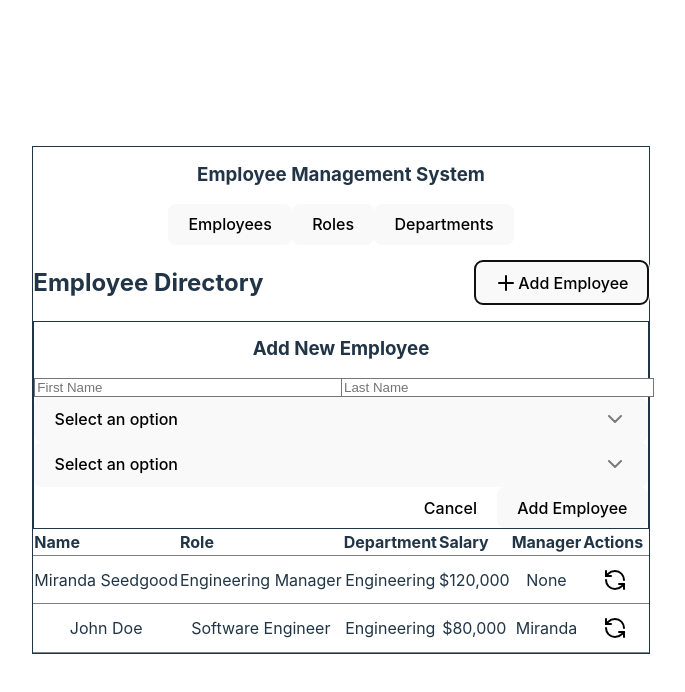
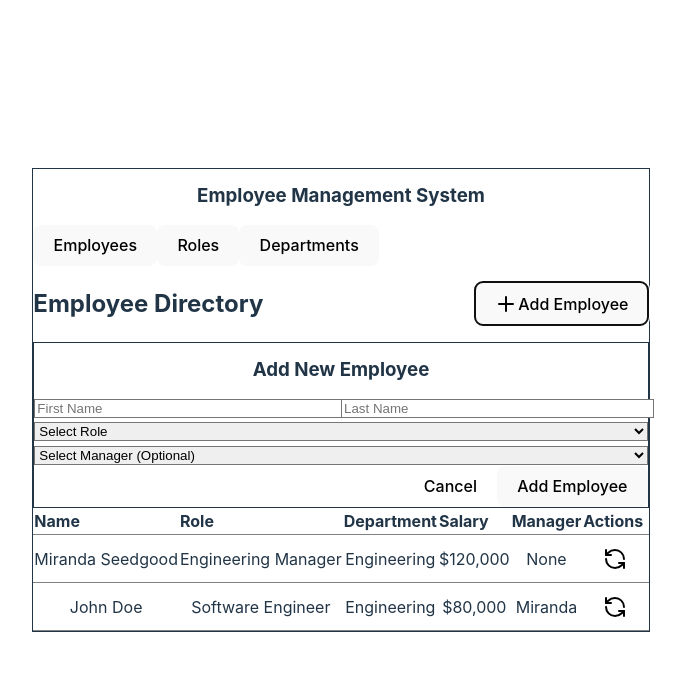
Before and after one commit to digitalscribe53/Employee-Tracker-React, a React (Vite) app in the folder client/: page / in a window 1280 px wide. Both pictures are taken after a click on the button "Add Employee". Shown: the top 692 px of the page, without its empty margins (299-984 px from the left). Built offline with nearby package versions, Linux system fonts and the light colour scheme.

Commit message:
Added form functionality for Employees, Roles and Departments

```diff
--- a/client/src/components/EmployeeTracker.jsx
+++ b/client/src/components/EmployeeTracker.jsx
@@ -35,97 +35,171 @@ const EmployeeTracker = () => {
     ]);
   }, []);
 
-  const AddEmployeeForm = () => (
+  const AddEmployeeForm = () => {
+    const handleSubmit = (e) => {
+      e.preventDefault();
+      const roleId = e.target.role.value;
+      const managerId = e.target.manager.value;
+      const selectedRole = roles.find(r => r.id === parseInt(roleId));
+      const selectedManager = employees.find(e => e.id === parseInt(managerId));
+
+      const newEmployee = {
+        id: employees.length + 1,
+        first_name: e.target.firstName.value,
+        last_name: e.target.lastName.value,
+        title: selectedRole?.title || 'New Role',
+        department: selectedRole?.department || 'New Department',
+        salary: selectedRole?.salary || 0,
+        manager: selectedManager ? selectedManager.first_name : null
+      };
+
+      setEmployees(prev => [...prev, newEmployee]);
+      setShowEmployeeForm(false);
+    };
+
+    return (
       <Card className="mt-4">
         <CardHeader>
           <CardTitle>Add New Employee</CardTitle>
         </CardHeader>
         <CardContent>
-        <form className="space-y-4">
+          <form onSubmit={handleSubmit} className="space-y-4">
             <div className="grid grid-cols-2 gap-4">
-            <Input placeholder="First Name" />
-            <Input placeholder="Last Name" />
+              <Input
+                name="firstName"
+                placeholder="First Name"
+                required
+              />
+              <Input
+                name="lastName"
+                placeholder="Last Name"
+                required
+              />
             </div>
-          <Select>
-            <SelectTrigger>
-              <SelectValue placeholder="Select Role" />
-            </SelectTrigger>
-            <SelectContent>
+            <select
+              name="role"
+              className="w-full p-2 border rounded"
+              required
+            >
+              <option value="">Select Role</option>
               {roles.map(role => (
-                <SelectItem key={role.id} value={role.id.toString()}>
+                <option key={role.id} value={role.id}>
                   {role.title}
-                </SelectItem>
+                </option>
               ))}
-            </SelectContent>
-          </Select>
-          <Select>
-            <SelectTrigger>
-              <SelectValue placeholder="Select Manager" />
-            </SelectTrigger>
-            <SelectContent>
-              <SelectItem value="none">None</SelectItem>
+            </select>
+            <select
+  name="manager"
+  className="w-full p-2 border rounded mt-4"
+>
+  <option value="">Select Manager (Optional)</option>
   {employees.map(emp => (
-                <SelectItem key={emp.id} value={emp.id.toString()}>
+    <option key={emp.id} value={emp.id}>
       {`${emp.first_name} ${emp.last_name}`}
-                </SelectItem>
+    </option>
   ))}
-            </SelectContent>
-          </Select>
+</select>
             <div className="flex justify-end space-x-2">
-            <Button variant="outline" onClick={() => setShowEmployeeForm(false)}>Cancel</Button>
-            <Button>Add Employee</Button>
+              <Button type="button" variant="outline" onClick={() => setShowEmployeeForm(false)}>Cancel</Button>
+              <Button type="submit">Add Employee</Button>
             </div>
           </form>
         </CardContent>
       </Card>
     );
+  };
 
-  const AddRoleForm = () => (
+  const AddRoleForm = () => {
+    const handleSubmit = (e) => {
+      e.preventDefault();
+      const departmentId = e.target.department.value;
+      const selectedDepartment = departments.find(d => d.id === parseInt(departmentId));
+
+      const newRole = {
+        id: roles.length + 1,
+        title: e.target.title.value,
+        salary: parseFloat(e.target.salary.value),
+        department: selectedDepartment?.name || 'New Department'
+      };
+
+      setRoles(prev => [...prev, newRole]);
+      setShowRoleForm(false);
+    };
+
+    return (
       <Card className="mt-4">
         <CardHeader>
           <CardTitle>Add New Role</CardTitle>
         </CardHeader>
         <CardContent>
-        <form className="space-y-4">
-          <Input placeholder="Role Title" />
-          <Input placeholder="Salary" type="number" />
-          <Select>
-            <SelectTrigger>
-              <SelectValue placeholder="Select Department" />
-            </SelectTrigger>
-            <SelectContent>
+          <form onSubmit={handleSubmit} className="space-y-4">
+            <Input
+              name="title"
+              placeholder="Role Title"
+              required
+            />
+            <Input
+              name="salary"
+              type="number"
+              placeholder="Salary"
+              required
+            />
+            <select
+              name="department"
+              className="w-full p-2 border rounded"
+              required
+            >
+              <option value="">Select Department</option>
               {departments.map(dept => (
-                <SelectItem key={dept.id} value={dept.id.toString()}>
+                <option key={dept.id} value={dept.id}>
                   {dept.name}
-                </SelectItem>
+                </option>
               ))}
-            </SelectContent>
-          </Select>
+            </select>
             <div className="flex justify-end space-x-2">
-            <Button variant="outline" onClick={() => setShowRoleForm(false)}>Cancel</Button>
-            <Button>Add Role</Button>
+              <Button type="button" variant="outline" onClick={() => setShowRoleForm(false)}>Cancel</Button>
+              <Button type="submit">Add Role</Button>
+
+            </div>
+
+          </form>
+        </CardContent>
+      </Card>
+    );
+  };
+
+  const AddDepartmentForm = () => {
+    const handleSubmit = (e) => {
+      e.preventDefault();
+      const newDepartment = {
+        id: departments.length + 1,
+        name: e.target.name.value
+      };
+      setDepartments(prev => [...prev, newDepartment]);
+      setShowDepartmentForm(false);
+    };
+
+    return (
+      <Card className="mt-4">
+        <CardHeader>
+          <CardTitle>Add New Department</CardTitle>
+        </CardHeader>
+        <CardContent>
+          <form onSubmit={handleSubmit} className="space-y-4">
+            <Input
+              name="name"
+              placeholder="Department Name"
+              required
+            />
+            <div className="flex justify-end space-x-2">
+              <Button type="button" variant="outline" onClick={() => setShowDepartmentForm(false)}>Cancel</Button>
+              <Button type="submit">Add Department</Button>
             </div>
           </form>
         </CardContent>
       </Card>
     );
-
-  const AddDepartmentForm = () => (
-    <Card className="mt-4">
-      <CardHeader>
-        <CardTitle>Add New Department</CardTitle>
-      </CardHeader>
-      <CardContent>
-        <form className="space-y-4">
-          <Input placeholder="Department Name" />
-          <div className="flex justify-end space-x-2">
-            <Button variant="outline" onClick={() => setShowDepartmentForm(false)}>Cancel</Button>
-            <Button>Add Department</Button>
-          </div>
-        </form>
-      </CardContent>
-    </Card>
-  );
+  };
 
   const EmployeeTable = () => (
     <div className="overflow-x-auto">
@@ -167,14 +241,30 @@ const EmployeeTracker = () => {
           <CardTitle>Employee Management System</CardTitle>
         </CardHeader>
         <CardContent>
-          <Tabs value={activeTab} onValueChange={value => setActiveTab(value)}>
-            <TabsList className="grid w-full grid-cols-3">
-              <TabsTrigger value="employees">Employees</TabsTrigger>
-              <TabsTrigger value="roles">Roles</TabsTrigger>
-              <TabsTrigger value="departments">Departments</TabsTrigger>
-            </TabsList>
+        <div>
+  <div className="flex space-x-4 mb-4">
+    <button
+      className={`px-4 py-2 rounded ${activeTab === 'employees' ? 'bg-blue-500 text-white' : 'bg-gray-200'}`}
+      onClick={() => setActiveTab('employees')}
+    >
+      Employees
+    </button>
+    <button
+      className={`px-4 py-2 rounded ${activeTab === 'roles' ? 'bg-blue-500 text-white' : 'bg-gray-200'}`}
+      onClick={() => setActiveTab('roles')}
+    >
+      Roles
+    </button>
+    <button
+      className={`px-4 py-2 rounded ${activeTab === 'departments' ? 'bg-blue-500 text-white' : 'bg-gray-200'}`}
+      onClick={() => setActiveTab('departments')}
+    >
+      Departments
+    </button>
+  </div>
 
-            <TabsContent value="employees" className="space-y-4">
+  {activeTab === 'employees' && (
+  <div>
     <div className="flex justify-between items-center">
       <h2 className="text-xl font-semibold">Employee Directory</h2>
       <Button onClick={() => setShowEmployeeForm(!showEmployeeForm)}>
@@ -183,16 +273,13 @@ const EmployeeTracker = () => {
       </Button>
     </div>
     {showEmployeeForm && <AddEmployeeForm />}
-              {message && (
-                <Alert>
-                  <AlertDescription>{message}</AlertDescription>
-                </Alert>
+    <EmployeeTable />
+  </div>
 )}
-              <EmployeeTable />
-            </TabsContent>
 
-            <TabsContent value="roles" className="space-y-4">
-              <div className="flex justify-between items-center">
+{activeTab === 'roles' && (
+  <div className="overflow-x-auto">
+    <div className="flex justify-between items-center mb-4">
       <h2 className="text-xl font-semibold">Roles Directory</h2>
       <Button onClick={() => setShowRoleForm(!showRoleForm)}>
         <Plus className="h-4 w-4 mr-2" />
@@ -200,7 +287,6 @@ const EmployeeTracker = () => {
       </Button>
     </div>
     {showRoleForm && <AddRoleForm />}
-              <div className="overflow-x-auto">
     <table className="w-full border-collapse bg-white">
       <thead>
         <tr className="border-b">
@@ -220,10 +306,11 @@ const EmployeeTracker = () => {
       </tbody>
     </table>
   </div>
-            </TabsContent>
+)}
 
-            <TabsContent value="departments" className="space-y-4">
-              <div className="flex justify-between items-center">
+{activeTab === 'departments' && (
+  <div className="overflow-x-auto">
+    <div className="flex justify-between items-center mb-4">
       <h2 className="text-xl font-semibold">Departments Directory</h2>
       <Button onClick={() => setShowDepartmentForm(!showDepartmentForm)}>
         <Plus className="h-4 w-4 mr-2" />
@@ -231,7 +318,6 @@ const EmployeeTracker = () => {
       </Button>
     </div>
     {showDepartmentForm && <AddDepartmentForm />}
-              <div className="overflow-x-auto">
     <table className="w-full border-collapse bg-white">
       <thead>
         <tr className="border-b">
@@ -247,8 +333,8 @@ const EmployeeTracker = () => {
       </tbody>
     </table>
   </div>
-            </TabsContent>
-          </Tabs>
+)}
+</div>
         </CardContent>
       </Card>
     </div>
--- a/client/src/components/ui/tabs.jsx
+++ b/client/src/components/ui/tabs.jsx
@@ -1,48 +1,38 @@
 import React from 'react'
 
 const Tabs = ({ value, onValueChange, children }) => {
-  return (
-    <div className="w-full">
-      {React.Children.map(children, child => {
-        if (React.isValidElement(child)) {
-          return React.cloneElement(child, { activeValue: value, onValueChange })
-        }
-        return child
-      })}
-    </div>
-  )
-}
+  const childrenWithProps = React.Children.map(children, child => {
+    if (React.isValidElement(child)) {
+      return React.cloneElement(child, { value, onValueChange });
+    }
+    return child;
+  });
+  return <div>{childrenWithProps}</div>;
+};
 
-const TabsList = ({ children, className = '' }) => {
-  return (
-    <div className={`inline-flex h-10 items-center justify-center rounded-lg bg-gray-100 p-1 text-gray-500 ${className}`}>
-      {children}
-    </div>
-  )
-}
+const TabsList = ({ children, value, onValueChange }) => {
+  const childrenWithProps = React.Children.map(children, child => {
+    if (React.isValidElement(child)) {
+      return React.cloneElement(child, { value, onValueChange });
+    }
+    return child;
+  });
+  return <div className="inline-flex">{childrenWithProps}</div>;
+};
 
-const TabsTrigger = ({ value, activeValue, onValueChange, children }) => {
-  const isSelected = value === activeValue
-
+const TabsTrigger = ({ value, onValueChange, children }) => {
   return (
     <button
-      className={`inline-flex items-center justify-center whitespace-nowrap rounded-md px-3 py-1.5 text-sm font-medium ring-offset-white transition-all focus-visible:outline-none focus-visible:ring-2 focus-visible:ring-gray-950 focus-visible:ring-offset-2 disabled:pointer-events-none disabled:opacity-50
-        ${isSelected ? 'bg-white text-gray-950 shadow-sm' : 'text-gray-500 hover:text-gray-900'}`}
       onClick={() => onValueChange(value)}
+      className="px-3 py-1.5"
     >
       {children}
     </button>
-  )
-}
+  );
+};
 
 const TabsContent = ({ value, activeValue, children }) => {
-  if (value !== activeValue) return null
-
-  return (
-    <div className="mt-2">
-      {children}
-    </div>
-  )
+  return value === activeValue ? <div>{children}</div> : null
 }
 
 export { Tabs, TabsList, TabsTrigger, TabsContent }
```
Lines whose indentation alone changed are shown as unchanged.
